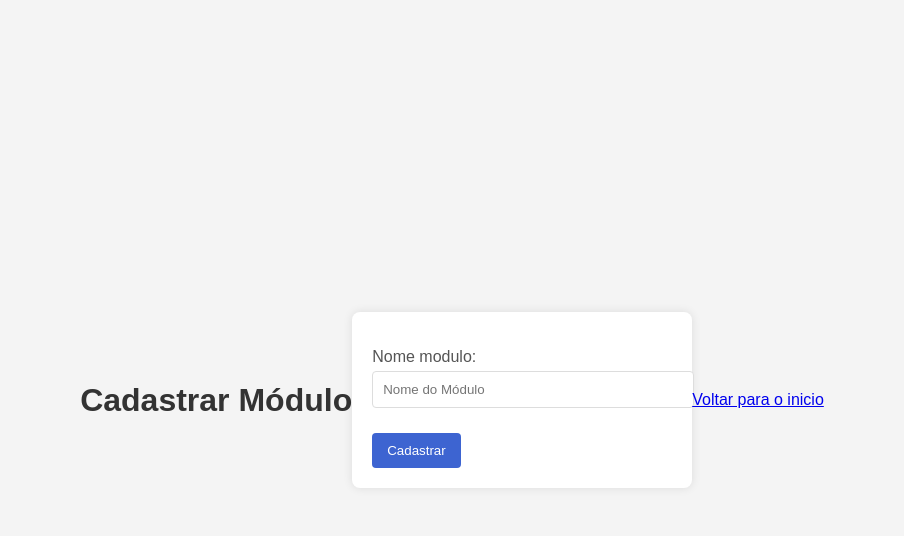
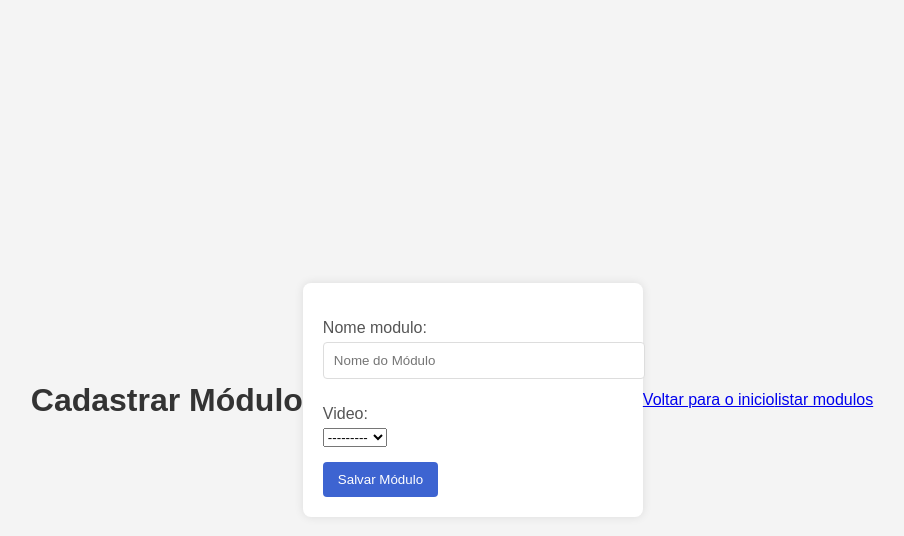
Before and after one commit to VitorAvellar/Sprint-EuroFarma, a Django app: page /cadastrar_modulos/ in a window 1280 px wide. Shown: the top 536 px of the page, without its empty margins (188-1092 px from the left). Run offline with Django 4.2, Linux system fonts and the light colour scheme; data comes from the database, SQL or seed files in the repository; both versions use the stored data as it was after the commit.

Commit message:
3- Cadastrar_modulo (adicionar a lista dos treinamentos)

```diff
--- a/Sprints-3-main/EuropharmaSprint-main/Challenge-main/Challenge-main/core/forms.py
+++ b/Sprints-3-main/EuropharmaSprint-main/Challenge-main/Challenge-main/core/forms.py
@@ -55,8 +55,6 @@ class AcervoVideoForm(forms.ModelForm):
         self.fields['setor'].queryset = Setores.objects.all()
         # Adiciona os módulos disponíveis
 
-
-
 class PerguntaForm(forms.ModelForm):
     username = forms.CharField(max_length=150, help_text="Informe seu nome de usuário já cadastrado")
 
@@ -94,10 +92,18 @@ class SetorForm(forms.ModelForm):
 class ModuloForm(forms.ModelForm):
     class Meta:
         model = Modulos
-        fields = ['nome_modulo']
+        fields = ['nome_modulo', 'video']  # Incluímos o campo vídeo
         widgets = {
             'nome_modulo': forms.TextInput(attrs={'class': 'form-control', 'placeholder': 'Nome do Módulo'}),
+            'video': forms.Select(attrs={'class': 'form-control'})  # Exibe o dropdown de vídeos
         }
+
+    def __init__(self, *args, **kwargs):
+        super(ModuloForm, self).__init__(*args, **kwargs)
+        # Adiciona a lista de vídeos disponíveis
+        self.fields['video'].queryset = AcervoVideos.objects.all()
+        self.fields['video'].label_from_instance = lambda obj: obj.nome_video  # Exibe apenas o nome do vídeo
+
 
 class MaterialForm(forms.ModelForm):
     class Meta:
--- a/Sprints-3-main/EuropharmaSprint-main/Challenge-main/Challenge-main/core/models.py
+++ b/Sprints-3-main/EuropharmaSprint-main/Challenge-main/Challenge-main/core/models.py
@@ -1,6 +1,7 @@
 from django.db import models
 from django.utils import timezone
 from django.contrib.auth.models import User
+
 
 class Setores(models.Model):
     nome_setor = models.CharField(max_length=100)
@@ -10,6 +11,7 @@ class Setores(models.Model):
 
 class Modulos(models.Model):
     nome_modulo = models.CharField(max_length=255)
+    video = models.ForeignKey('AcervoVideos', on_delete=models.SET_NULL, null=True, blank=True)  # Referenciar com string
 
     def __str__(self):
         return self.nome_modulo
--- a/Sprints-3-main/EuropharmaSprint-main/Challenge-main/Challenge-main/core/templates/core/cadastrar_modulos.html
+++ b/Sprints-3-main/EuropharmaSprint-main/Challenge-main/Challenge-main/core/templates/core/cadastrar_modulos.html
@@ -10,14 +10,18 @@
 </head>
 <body>
     <h1>Cadastrar Módulo</h1>
-<form method="POST">
-    {% csrf_token %}
-    {{ form.as_p }}
-    <button type="submit">Cadastrar</button>
-</form>
+    <form method="POST">
+        {% csrf_token %}
+        {{ form.as_p }}
+        <button type="submit">Salvar Módulo</button>
+    </form>
 
 <div class="btn">
     <a href="{% url 'cadastro_geral' %}">Voltar para o inicio</a>
 </div>
+<br>
+<div class="btn">
+    <a href="{% url 'listar_modulos' %}">listar modulos</a>
+</div>
 </body>
 </html>
--- a/Sprints-3-main/EuropharmaSprint-main/Challenge-main/Challenge-main/core/urls.py
+++ b/Sprints-3-main/EuropharmaSprint-main/Challenge-main/Challenge-main/core/urls.py
@@ -28,4 +28,6 @@ urlpatterns = [
     path('deletar_material/<int:material_id>/', views.deletar_material, name='deletar_material'),
     path('listar_setores/', views.listar_setores, name='listar_setores'),
     path('deletar_setor/<int:setor_id>/', views.deletar_setor, name='deletar_setor'),
+    path('listar_modulos/', views.listar_modulos, name='listar_modulos'),
+    path('modulos/deletar/<int:modulo_id>/', views.deletar_modulo, name='deletar_modulo'),
 ]
--- a/Sprints-3-main/EuropharmaSprint-main/Challenge-main/Challenge-main/core/views.py
+++ b/Sprints-3-main/EuropharmaSprint-main/Challenge-main/Challenge-main/core/views.py
@@ -1,9 +1,10 @@
 from django.shortcuts import render, redirect, get_object_or_404
 from django.contrib.auth import login, authenticate
 from django.contrib.auth.models import User
-from .forms import ClienteForm, MaterialForm, PerguntaForm, RespostaForm, AcervoVideoForm, SetorForm, ModuloForm
+from .forms import ClienteForm, MaterialForm, PerguntaForm, RespostaForm, AcervoVideoForm, SetorForm, ModuloForm, Modulos
 from .models import AcervoVideos, Pergunta, Resposta, Setores, Modulos, Material
-from django.http import HttpResponse, Http404
+from django.http import HttpResponse, Http404, HttpResponseRedirect
+from django.urls import reverse
 import mimetypes
 
 
@@ -180,12 +181,13 @@ def cadastrar_modulos(request):
     if request.method == 'POST':
         form = ModuloForm(request.POST)
         if form.is_valid():
-            form.save()  # Salva o novo módulo no banco de dados
+            form.save()  # Salva o novo módulo com o vídeo selecionado
             return redirect('cadastrar_modulos')
     else:
         form = ModuloForm()
 
     return render(request, 'core/cadastrar_modulos.html', {'form': form})
+
 
 # Metodo responsavel por realizar o upload e cadastro dos arquivo
 def cadastro_material(request):
@@ -244,7 +246,6 @@ def deletar_material(request, material_id):
 
     # return render(request, 'confirm_delete.html', {'material': material})
 
-
 def listar_setores(request):
     setores = Setores.objects.all()  # Obtém todos os setores cadastrados
     return render(request, 'core/listar_setores.html', {'setores': setores})
@@ -253,3 +254,12 @@ def deletar_setor(request, setor_id):
     setor = get_object_or_404(Setores, id=setor_id)
     setor.delete()  # Deleta o setor do banco de dados
     return redirect('listar_setores')  # Redireciona para a página de listagem dos setores
+
+def listar_modulos(request):
+    modulos = Modulos.objects.all()
+    return render(request, 'core/listar_modulos.html', {'modulos': modulos})
+
+def deletar_modulo(request, modulo_id):
+    modulo = get_object_or_404(Modulos, id=modulo_id)  # Verifica se o módulo existe
+    modulo.delete()  # Deleta o módulo
+    return redirect('listar_modulos')
```
Also changed, not shown: Sprints-3-main/EuropharmaSprint-main/Challenge-main/Challenge-main/core/templates/core/listar_modulos.html (added, +38 -0 lines), Sprints-3-main/EuropharmaSprint-main/Challenge-main/Challenge-main/core/migrations/0014_modulos_video.py (added), Sprints-3-main/EuropharmaSprint-main/Challenge-main/Challenge-main/db.sqlite3.
